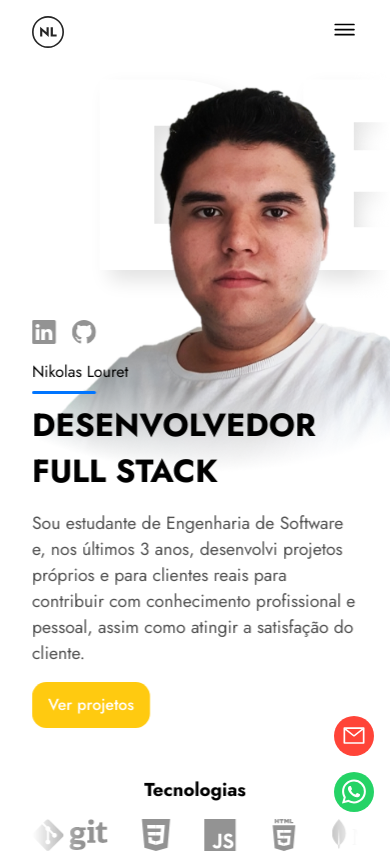
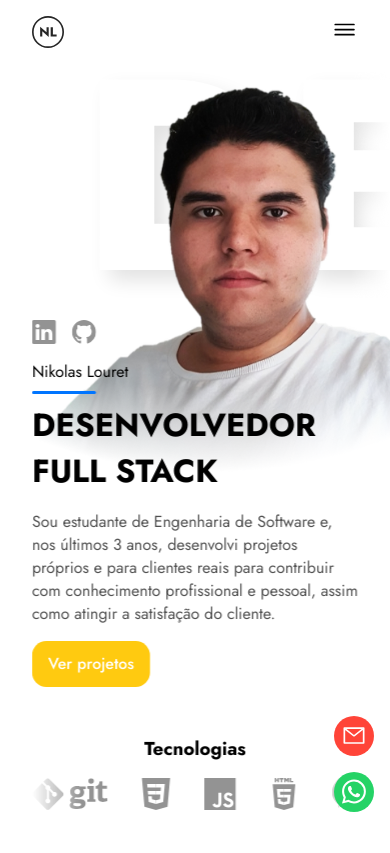
Before and after one commit to NikolasLouret/portfolio, a React (Vite) app in the folder portfolio-website/: page / in a window 390 px wide. Shown: the top 853 px of the page. Built offline with nearby package versions, Linux system fonts and the light colour scheme; no server answers.

Commit message:
styles: Alteração do tamanho da fonte da descrição

```diff
--- a/portfolio-website/src/pages/sections/presentation/Presentation.module.css
+++ b/portfolio-website/src/pages/sections/presentation/Presentation.module.css
@@ -68,12 +68,17 @@
 	}
 }
 
+/* phones */
 @media (max-width: 40em) {
 	.body {
 		margin-top: 1rem;
 	}
+	.description {
+		font-size: 1rem;
+	}
 }
 
+/* Galaxy Fold */
 @media (max-width: 330px) {
 	.cargo {
 		font-size: 1.5rem;
@@ -81,8 +86,4 @@
 	.cargo > span {
 		font-size: 2.3rem;
 	}
-
-	.description {
-		font-size: 0.9rem;
-	}
 }
```
